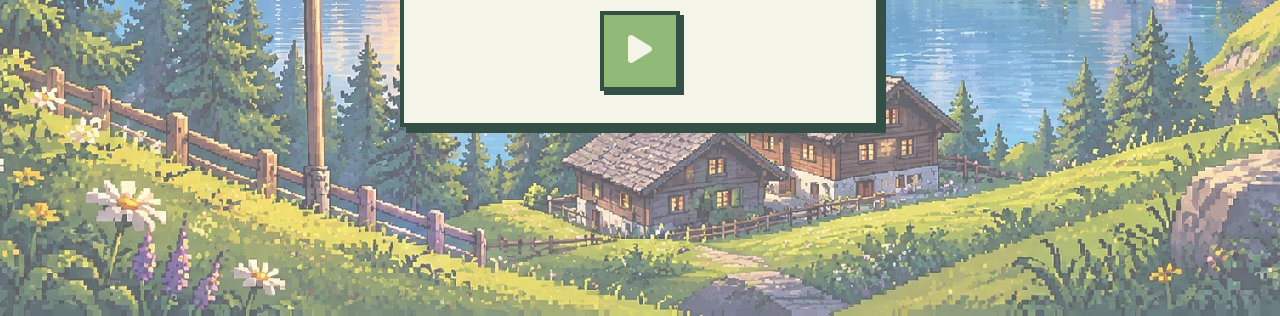
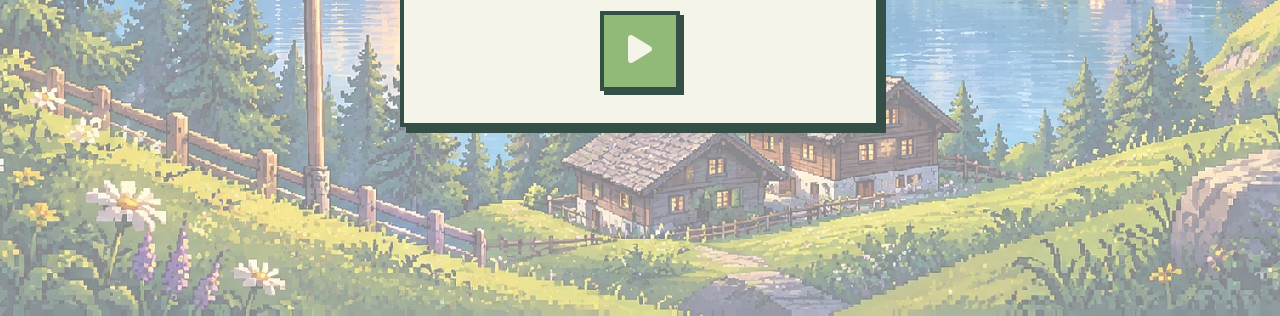
Before and after one commit to paulovpa/arqcomp-jogodamemoria, a plain HTML site: page index.html in a window 1280 px wide. Shown: the part 484-800 px from the top of the page. Drawn offline with Linux system fonts and the light colour scheme.

Commit message:
style: aumenta opacidade da camada branca do background para 0.5

```diff
--- a/style.css
+++ b/style.css
@@ -30,7 +30,7 @@ body {
    2. a imagem sorteada no script.js (variável --fundo-partida);
    3. degradê da paleta, que aparece se a imagem não carregar. */
 :root {
-  --camada-suave: rgba(255, 255, 255, 0.35);
+  --camada-suave: rgba(255, 255, 255, 0.5);
 }
 
 body::before {
```
